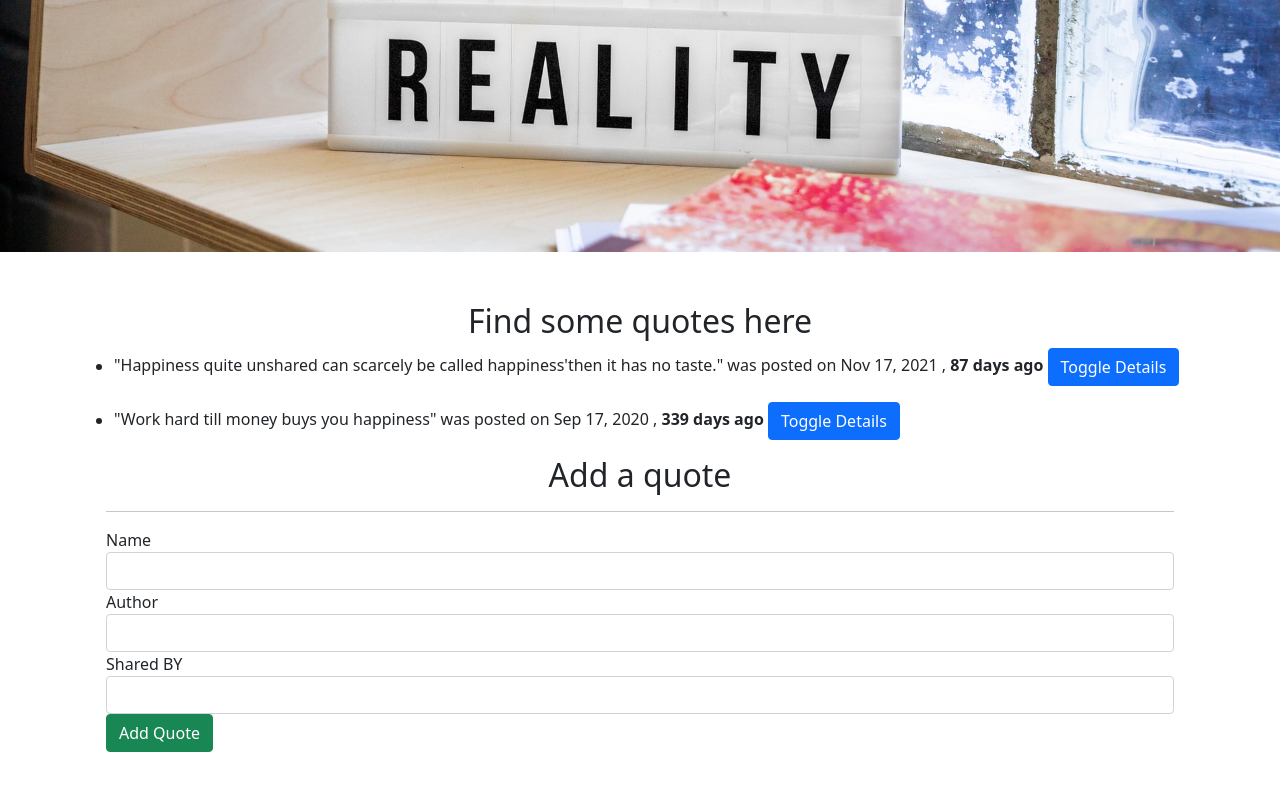
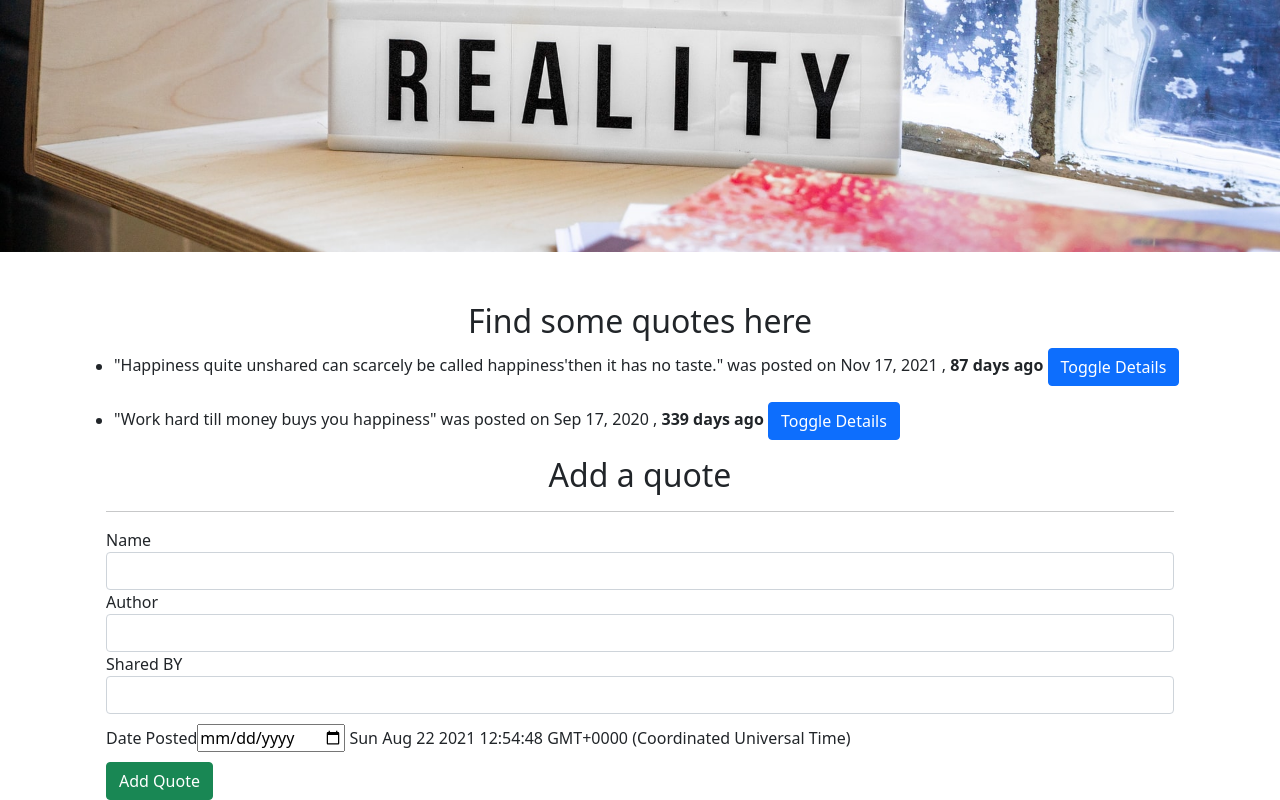
Before and after one commit to alexkarumbi/quotes-IP, an Angular app: page / in a window 1280 px wide. Shown: the part 448-1248 px from the top of the page. Before the commit the page ends 1200 px from the top, so only its background shows below. Built offline with nearby package versions, Linux system fonts and the light colour scheme.

Commit message:
Add style to button

```diff
--- a/src/app/quote-form/quote-form.component.html
+++ b/src/app/quote-form/quote-form.component.html
@@ -31,6 +31,16 @@
             {{newQuote.fan}}
 
         </div>
-        <button type="submit"class="btn btn-success">Add Quote</button>
+        <div class="form-group" style="margin-top: 10px;">
+            <label for="postDate">Date Posted</label>
+            <input type='date' id="complete" required [(ngModel)]="newQuote.notedDate" name="notedDate"#noteDate='ngModel'>
+            <div [hidden] ="name.valid || name.pristine " class="alert alert-danger ">
+                <p>Date is required</p>
+            </div>
+            {{newQuote.notedDate}}
+
+        </div>
+
+        <button style="margin-top: 10px;" type="submit"class="btn btn-success">Add Quote</button>
     </form>
   </div>
```
